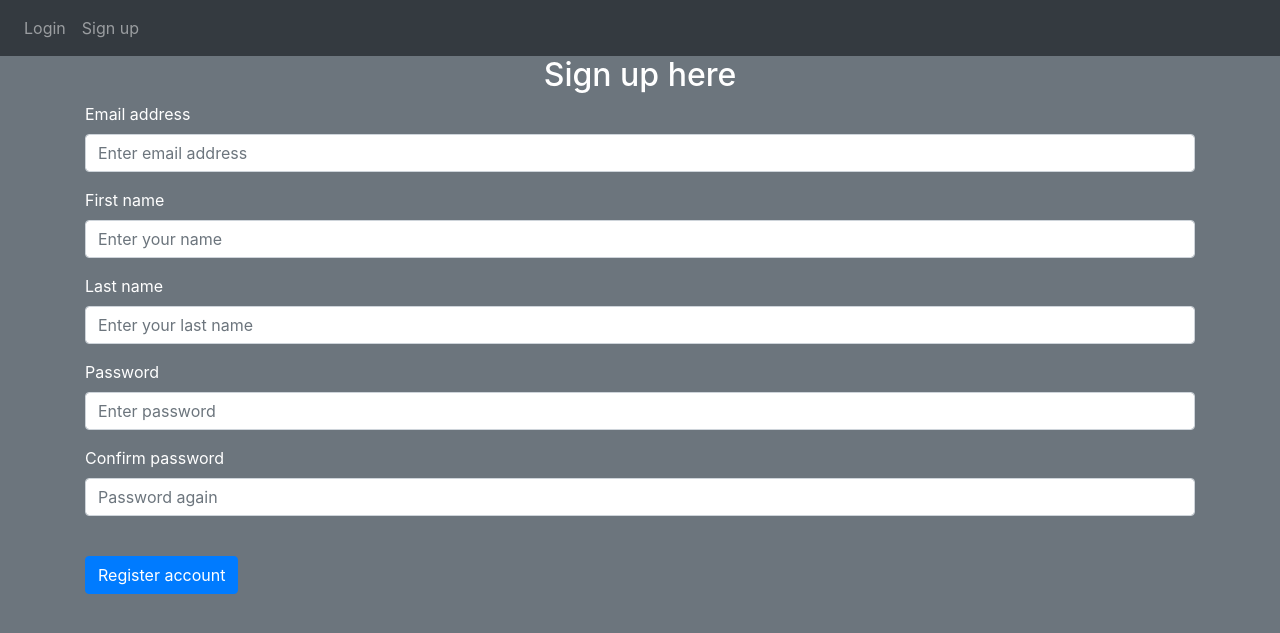
After one commit to skawa187/flask-app, a Flask app: template website/templates/signup.html in a window 1280 px wide. The commit adds this page. Shown: the top 633 px of the page. Run offline with Flask 2, Linux system fonts and the light colour scheme; the template is opened without the code that fills it, so the values that code supplies are empty; some libraries are stand-ins or nearby versions.

Commit message:
implemented db, login functionality

```diff
--- /dev/null
+++ b/website/flask_app.cfg
@@ -0,0 +1,5 @@
+MONGODB_SETTINGS = {
+		'db':'website_db',
+		'host':'localhost',
+		'port':27017
+}
--- a/website/templates/base.html
+++ b/website/templates/base.html
@@ -9,20 +9,48 @@
     <title>{% block title %}Start here{% endblock %}</title>
 </head>
 
-<body>
+<body class="bg-secondary text-white">
     <nav class="navbar navbar-expand-lg navbar-dark bg-dark">
-        <button class="nabar-toggler" type="button" data-toggle="collapse" data-target="#navbar">
+        <button class="navbar-toggler" type="button" data-toggle="collapse" data-target="#navbar">
             <span class="navbar-toggler-icon"></span>
         </button>
         <div class="collapse navbar-collapse" id="navbar">
           <div class="navbar-nav">
+            {% if user.is_authenticated %}
+            <a class="nav-item nav-link" id="home" href="/">Home page</a>
+            <a class="nav-item nav-link" id="logout" href="/logout">Logout</a>
+            {% else %}
             <a class="nav-item nav-link" id="login" href="/login">Login</a>
             <a class="nav-item nav-link" id="signUp" href="/sign-up">Sign up</a>
-            <a class="nav-item nav-link" id="logout" href="/logout">Logout</a>
-            <a class="nav-item nav-link" id="home" href="/">Home page</a>
+            {% endif %}
           </div>
         </div>
     </nav>
+    {% with messages = get_flashed_messages(with_categories=true) %}
+      {% if messages %}
+        {% for cat, msg in messages %}
+          {% if cat == 'error' %}
+            <div class="alert alert-danger alert-dismissable fade show" role="alert">
+              {{ msg }}
+              <button type="button" class="close" data-dismiss="alert">
+                <span aria-hidden="true">&times;</span>
+              </button>
+            </div>
+          {% else %}
+            <div class="alert alert-danger alert-dismissable fade show" role="alert">
+              {{ msg }}
+              <button type="button" class="close" data-dismiss="alert">
+                <span aria-hidden="true">&times;</span>
+              </button>
+            </div>
+          {% endif %}
+        {% endfor %}
+      {% endif %}
+    {% endwith %}
+    <div class="container">
+      {% block content %}
+      {% endblock %}
+    </div>
     <script src="https://code.jquery.com/jquery-3.2.1.slim.min.js" integrity="sha384-KJ3o2DKtIkvYIK3UENzmM7KCkRr/rE9/Qpg6aAZGJwFDMVNA/GpGFF93hXpG5KkN" crossorigin="anonymous"></script>
     <script src="https://cdnjs.cloudflare.com/ajax/libs/popper.js/1.12.9/umd/popper.min.js" integrity="sha384-ApNbgh9B+Y1QKtv3Rn7W3mgPxhU9K/ScQsAP7hUibX39j7fakFPskvXusvfa0b4Q" crossorigin="anonymous"></script>
     <script src="https://maxcdn.bootstrapcdn.com/bootstrap/4.0.0/js/bootstrap.min.js" integrity="sha384-JZR6Spejh4U02d8jOt6vLEHfe/JQGiRRSQQxSfFWpi1MquVdAyjUar5+76PVCmYl" crossorigin="anonymous"></script>
--- a/website/templates/home.html
+++ b/website/templates/home.html
@@ -1,2 +1,6 @@
 {% extends "base.html" %}
 {% block title %}Home page{% endblock %}
+
+{% block content %}
+You are on the home page
+{% endblock %}
--- /dev/null
+++ b/website/templates/signup.html
@@ -0,0 +1,29 @@
+{% extends "base.html" %}
+{% block title %}Sign up{% endblock %}
+{% block content %}
+<form method="POST">
+    <h2 align="center">Sign up here</h2>
+    <div class="form-group">
+        <label for="email">Email address</label>
+        <input type="email" name="email" id="email" class="form-control" placeholder="Enter email address">
+    </div>
+    <div class="form-group">
+        <label for="firstName">First name</label>
+        <input type="text" name="firstName" id="firstName" class="form-control" placeholder="Enter your name">
+    </div>
+    <div class="form-group">
+        <label for="lastName">Last name</label>
+        <input type="text" name="lastName" id="lastName" class="form-control" placeholder="Enter your last name">
+    </div>
+    <div class="form-group">
+        <label for="pass1">Password</label>
+        <input type="password" name="pass1" id="pass1" class="form-control" placeholder="Enter password">
+    </div>
+    <div class="form-group">
+        <label for="pass2">Confirm password</label>
+        <input type="password" name="pass2" id="pass2" class="form-control" placeholder="Password again">
+    </div>
+    <br />
+    <button type="submmit" class="btn btn-primary">Register account</button>
+</form>
+{% endblock %}
--- a/website/views.py
+++ b/website/views.py
@@ -1,7 +1,9 @@
 from flask import Blueprint, render_template
+from flask_login import login_required, current_user
 
 views = Blueprint('views', __name__)
 
 @views.route('/') # home route
+@login_required
 def home():
-	return render_template("home.html")
+	return render_template("home.html", user=current_user)
```
Also changed, not shown: website/__init__.py (+14 -0 lines), website/auth.py (+50 -6 lines), website/models.py (+19 -0 lines), website/templates/login.html (added, +18 -0 lines).
